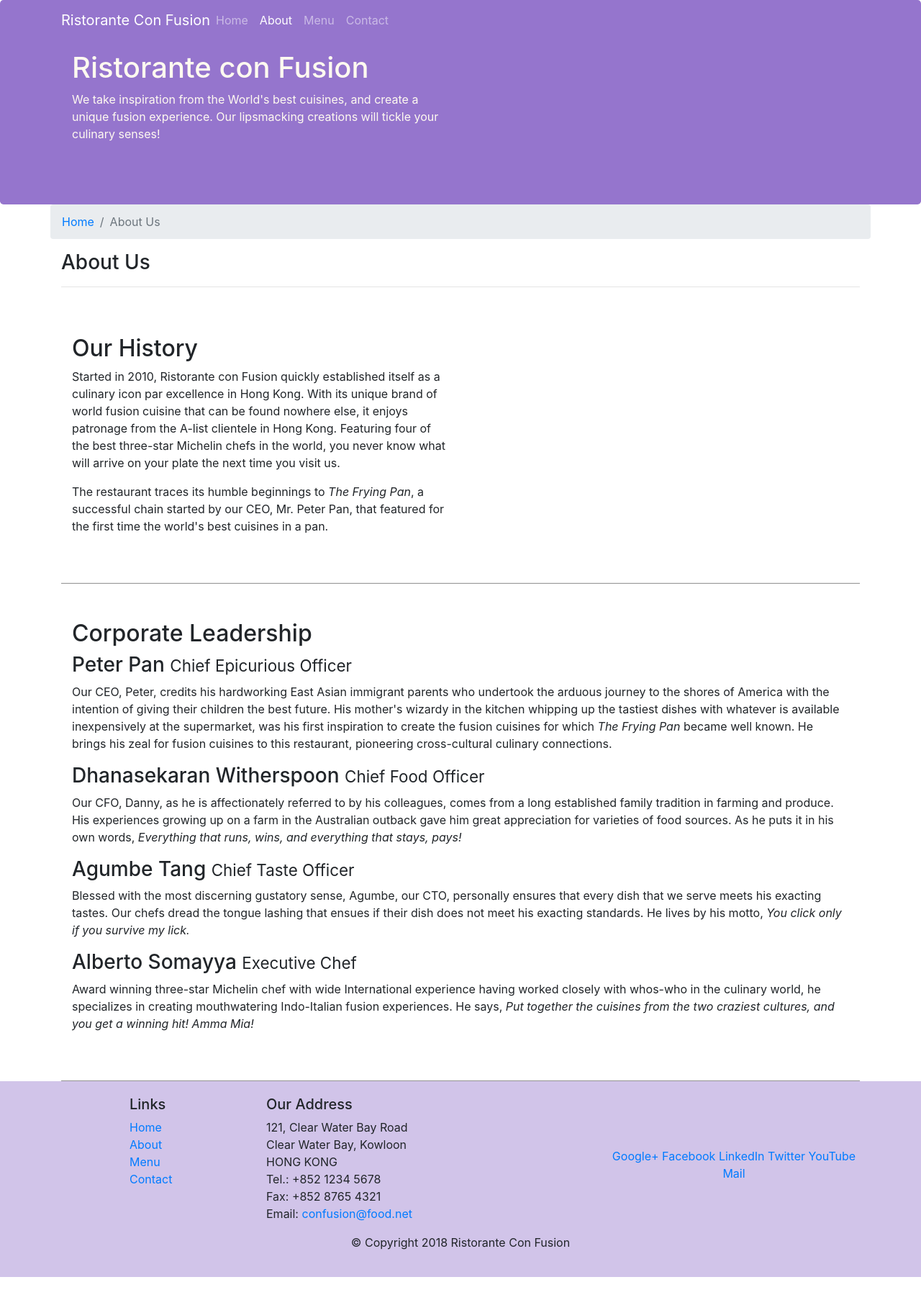
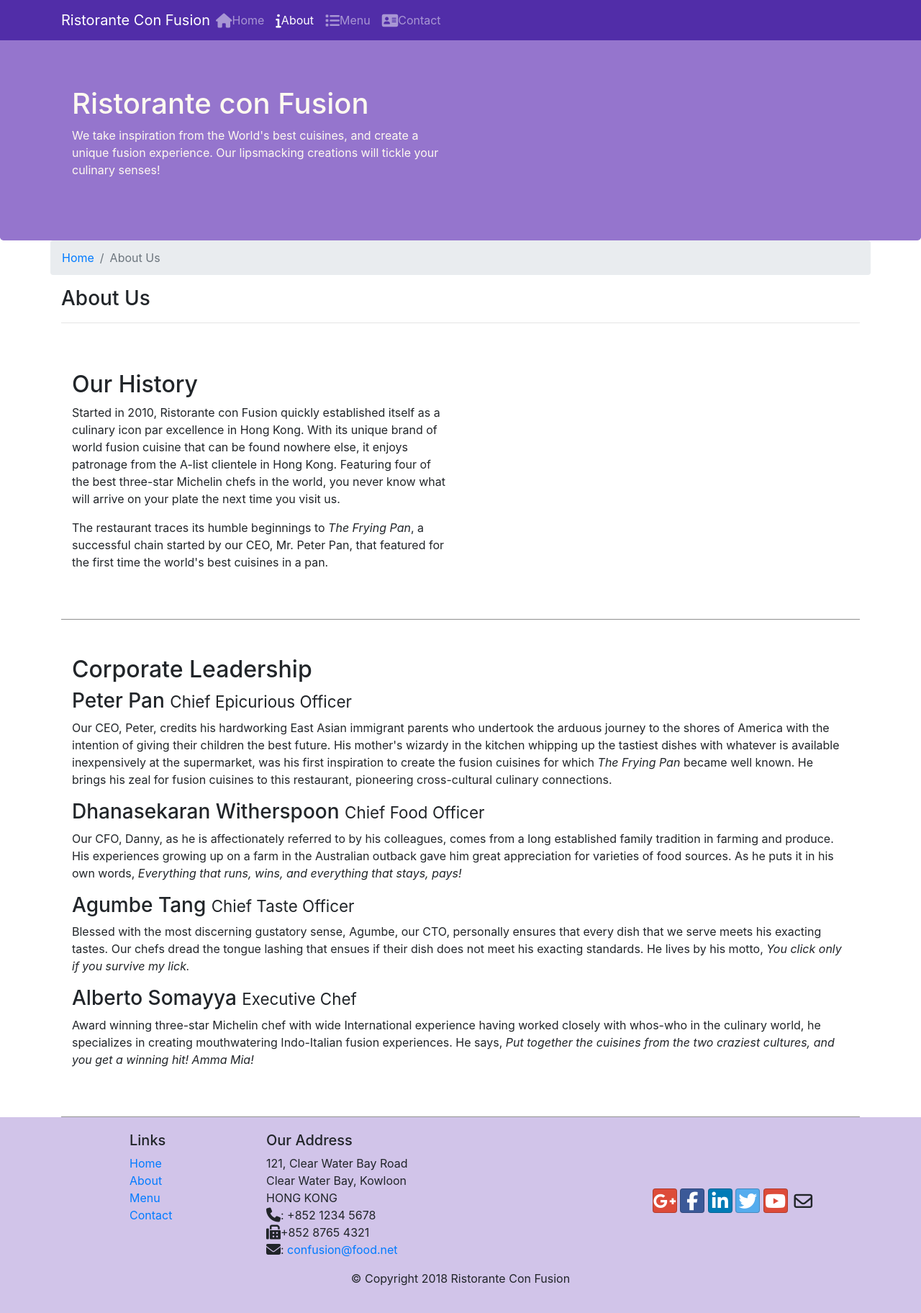
Before and after one commit to itsmemohit/conFusion, a website: page aboutus.html in a window 1280 px wide. Shown: the whole page at 72% size. Before the commit the page ends 1774 px from the top, so only its background shows below. Drawn offline with nearby package versions, Linux system fonts and the light colour scheme; files that its build step writes are made by us from their sources.

Commit message:
Add files via upload

```diff
--- a/aboutus.html
+++ b/aboutus.html
@@ -9,7 +9,9 @@
     <!-- Bootstrap CSS -->
     <link rel="stylesheet" href="node_modules/bootstrap/dist/css/bootstrap.min.css">
     <title>Ristorante Con Fusion</title>
-    <link rel="stylesheet" href="css/style.css">
+    <link rel="stylesheet" href="node_modules/font-awesome/css/font-awesome.min.css">
+    <link rel="stylesheet" href="node_modules/bootstrap-social/bootstrap-social.css">
+    <link rel="stylesheet" href="style.css">
 
     <title>Ristorante con FUsion</title>
 </head>
@@ -24,10 +26,10 @@
             <a class="navbar-brand mr-auto" href="./index.html">Ristorante Con Fusion</a>
             <div class="collapse navbar-collapse" id="Navbar">
                 <ul class="navbar-nav mr-auto">
-                    <li class="nav-item "><a class="nav-link" href="./index.html">Home</a></li>
-                    <li class="nav-item active"><a class="nav-link" href="#">About</a></li>
-                    <li class="nav-item"><a class="nav-link" href="#">Menu</a></li>
-                    <li class="nav-item"><a class="nav-link" href="#">Contact</a></li>
+                    <li class="nav-item "><a class="nav-link" href="./index.html"><span class="fa fa-home fa-lg"></span>Home</a></li>
+                    <li class="nav-item active"><a class="nav-link" href="#"><span class="fa fa-info fa-lg"></span>About</a></li>
+                    <li class="nav-item"><a class="nav-link" href="#"><span class="fa fa-list fa-lg"></span>Menu</a></li>
+                    <li class="nav-item"><a class="nav-link" href="#"><span class="fa fa-address-card fa-lg"></span>Contact</a></li>
                 </ul>
             </div>
 
@@ -116,19 +118,19 @@
 		              121, Clear Water Bay Road<br>
 		              Clear Water Bay, Kowloon<br>
 		              HONG KONG<br>
-		              Tel.: +852 1234 5678<br>
-		              Fax: +852 8765 4321<br>
-		              Email: <a href="mailto:confusion@food.net">confusion@food.net</a>
+		              <i class="fa fa-phone fa-lg"></i>: +852 1234 5678<br>
+		              <i class="fa fa-fax fa-lg"></i>+852 8765 4321<br>
+		              <i class="fa fa-envelope fa-lg"></i>: <a href="mailto:confusion@food.net">confusion@food.net</a>
 		           </address>
                 </div>
                 <div class="col-12 col-sm-4 align-self-center">
                     <div class="text-center ">
-                        <a href="http://google.com/+">Google+</a>
-                        <a href="http://www.facebook.com/profile.php?id=">Facebook</a>
-                        <a href="http://www.linkedin.com/in/">LinkedIn</a>
-                        <a href="http://twitter.com/">Twitter</a>
-                        <a href="http://youtube.com/">YouTube</a>
-                        <a href="mailto:">Mail</a>
+                        <a class="btn btn-social-icon btn-google" href="http://google.com/+"><i class="fa fa-google-plus fa-lg"></i></a>
+                        <a class="btn btn-social-icon btn-facebook" href="http://www.facebook.com/profile.php?id="><i class="fa fa-facebook fa-lg"></i></a>
+                        <a class="btn btn-social-icon btn-linkedin" href="http://www.linkedin.com/in/"><i class="fa fa-linkedin fa-lg"></i></a>
+                        <a class="btn btn-social-icon btn-twitter" href="http://twitter.com/"><i class="fa fa-twitter fa-lg"></i></a>
+                        <a class="btn btn-social-icon btn-google" href="http://youtube.com/"><i class="fa fa-youtube fa-lg"></i></a>
+                        <a class="btn btn-social-icon " href="mailto:"><i class="fa fa-envelope-o fa-lg"></i></a>
                     </div>
                 </div>
             </div>
--- a/style.css
+++ b/style.css
@@ -25,6 +25,15 @@
 
 .address {
     font-size: 80%;
-    margin 0px;
+    margin: 0px;
     color: #0f0f0f;
 }
+
+body {
+    padding: 50px 0px 0px 0px;
+    z-index: 0;
+}
+
+.navbar-dark {
+    background-color: #512DA8;
+}
```
Also changed, not shown: index.html (+16 -14 lines).
